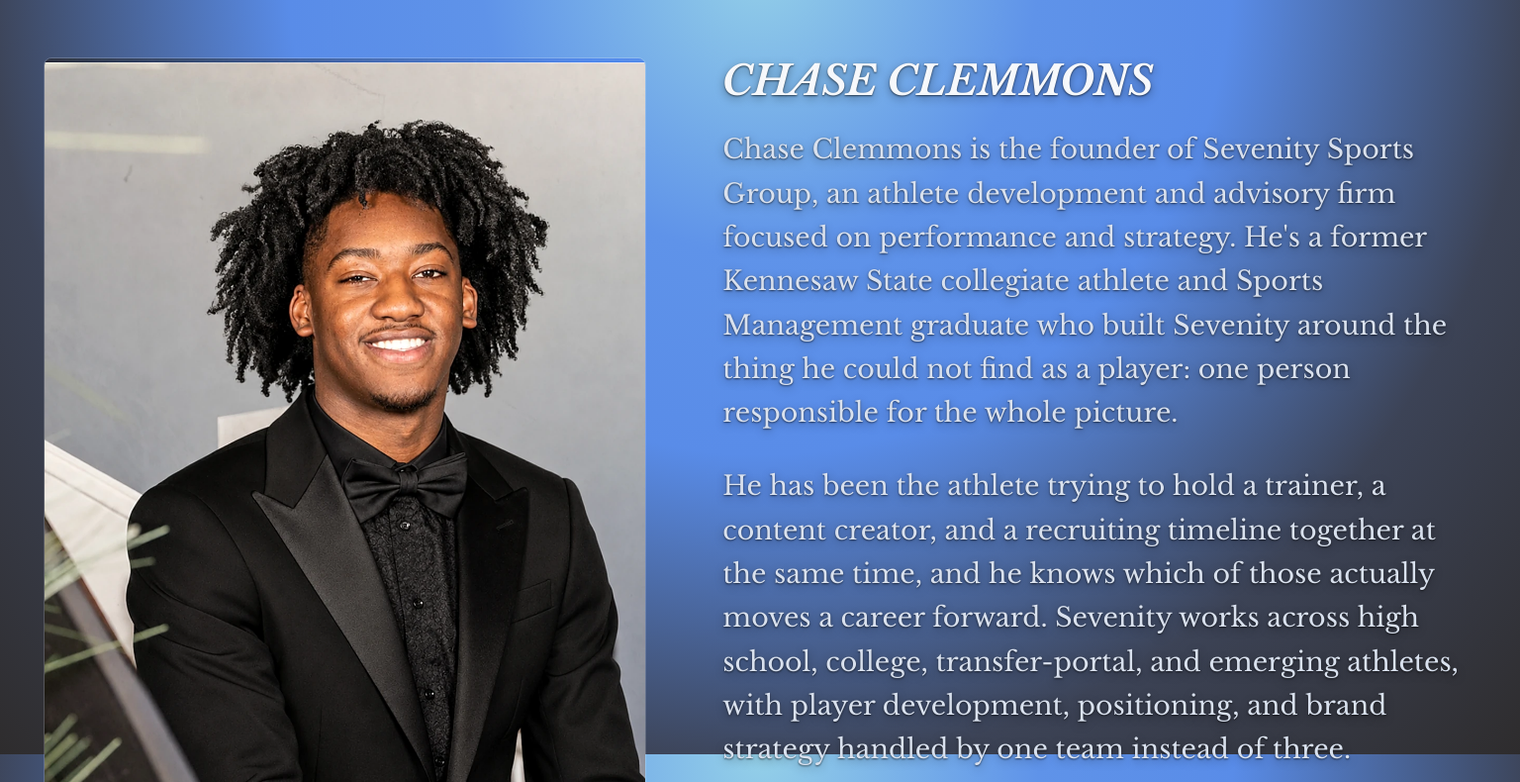
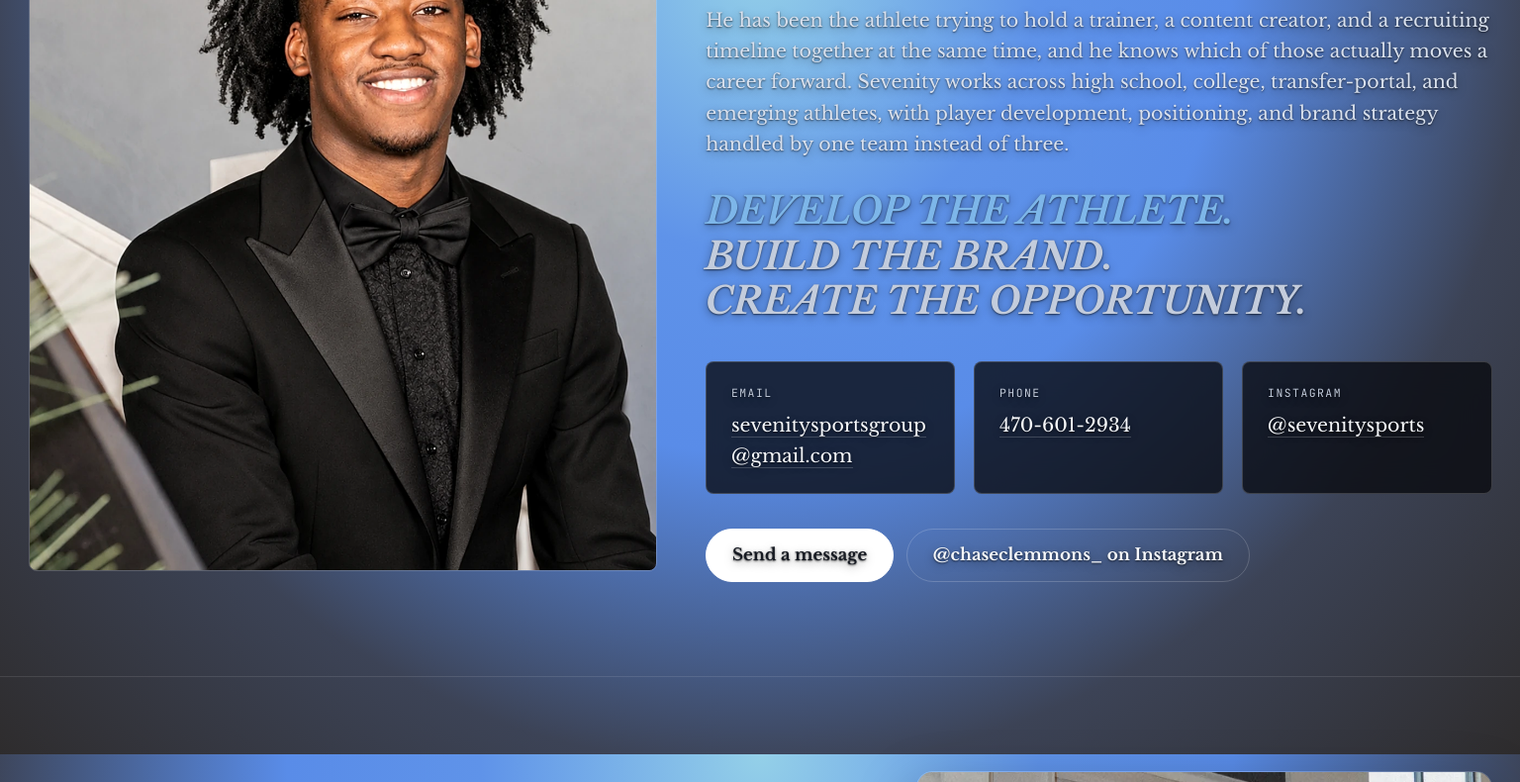
Before and after one commit to moverton7474/Sevenity-Sports-Group, a plain HTML site: page public/about.html in a window 1536 px wide. Shown: the part 838-1628 px from the top of the page at 99% size. Drawn offline with nearby package versions, Linux system fonts and the light colour scheme; a script that the page names is missing.

Commit message:
Desktop: smaller type scale so laptops don't look zoomed in
The desktop breakpoints scaled the root font to 168% / 184.8% / 199.36%
(about 27-32px per rem), so a MacBook rendered everything ~1.85x. They are now
112.5% (1024px+), 118.75% (1440px+) and 131.25% (1800px+), with body text
18 / 19 / 21px, on every page. Phones and tablets are unchanged.

Co-Authored-By: Claude Opus 5.5 <noreply@anthropic.com>
Claude-Session: https://claude.ai/code/session_01KR2TzXVVv8ScGNiHGSXMww

```diff
--- a/public/about.html
+++ b/public/about.html
@@ -138,25 +138,26 @@ footer a{color:var(--ink-3)}
 .brand{font-family:var(--f-serif);font-style:italic;font-weight:700;font-size:0.938rem;letter-spacing:.02em;text-transform:uppercase;text-decoration:none;color:var(--ink);display:flex;align-items:center;gap:.55rem}
 footer .brand img{width:24px;height:24px;border-radius:50%}
 
-/* desktop: bump the whole type scale + nav so it reads clearly on a big screen.
+/* desktop: a modest bump to the type scale + nav for laptop and desktop screens
+   (sized so a MacBook does not look zoomed in).
    Mobile/tablet (below 1024px) is untouched on purpose. */
 @media(min-width:1024px){
-  html{font-size:168%}
-  body{font-size:24.64px}
+  html{font-size:112.5%}
+  body{font-size:18px}
   .nav-brand{font-size:1.116rem}
   .nav-toggle{font-size:1.05rem;padding:.7rem 1.4rem}
   .nav-links{min-width:18rem}
   .nav-links a{font-size:.95rem;padding:.95rem 1.7rem}
 }
 @media(min-width:1440px){
-  html{font-size:184.8%}
-  body{font-size:26.88px}
+  html{font-size:118.75%}
+  body{font-size:19px}
   .nav-brand{font-size:1.161rem}
   .nav-links a{font-size:1.02rem}
 }
 @media(min-width:1800px){
-  html{font-size:199.36%}
-  body{font-size:28px}
+  html{font-size:131.25%}
+  body{font-size:21px}
 }
 @media(max-width:360px){h2{font-size:1.35rem!important;letter-spacing:.02em}}
 /* small phones: keep the nav bar inside the screen (no sideways scroll) */
```
Also changed, not shown: public/athlete-consulting.html (+8 -7 lines), public/book-content.html (+8 -7 lines), public/book-training.html (+8 -7 lines), public/brand-intelligence.html (+8 -7 lines), public/build-your-own.html (+8 -7 lines), public/community.html (+8 -7 lines), public/contact.html (+8 -7 lines), public/development-plan.html (+8 -7 lines), public/game-reps.html (+8 -7 lines), public/index.html (+8 -7 lines), public/on-court-training.html (+8 -7 lines), public/player-development.html (+8 -7 lines), public/pricing.html (+8 -7 lines), public/services.html (+8 -7 lines), 2 more files.
